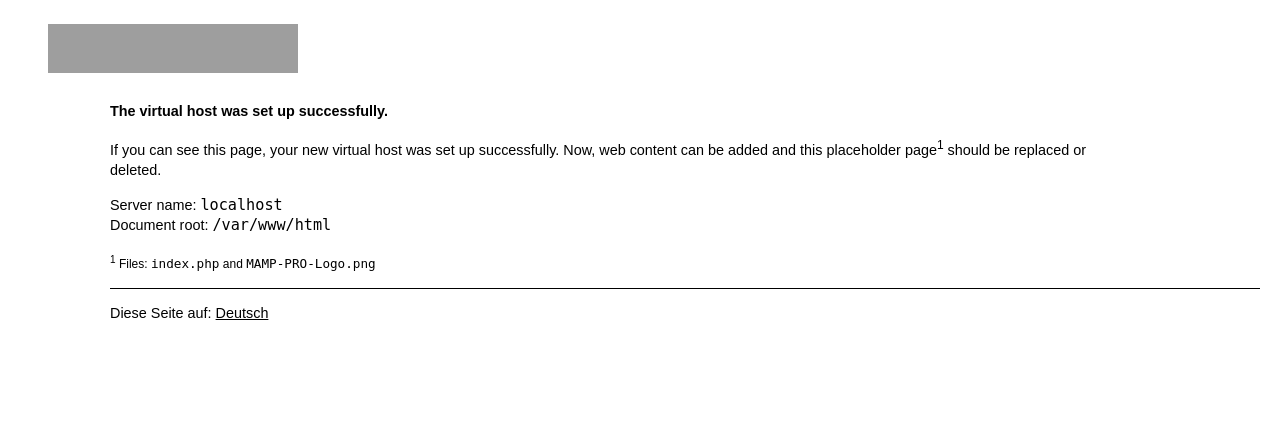
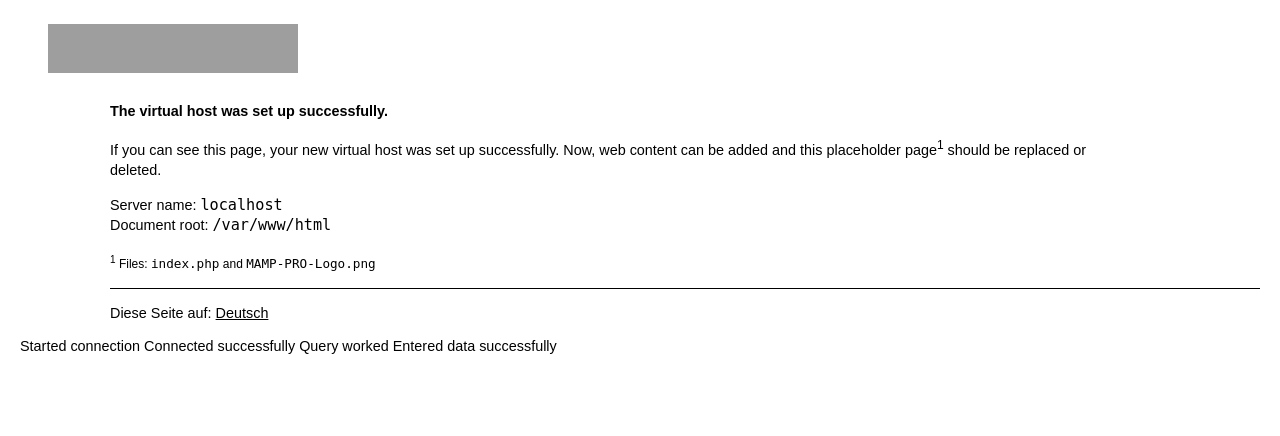
Before and after one commit to Roshinl/CSCE-310-Final-Project-Group-7, a PHP site: page /index.php in a window 1280 px wide. Shown: the top 436 px of the page. Run offline with PHP 8.4, Linux system fonts and the light colour scheme; grey boxes are pictures that could not be loaded.

Commit message:
php connection to db

```diff
--- /dev/null
+++ b/connection.php
@@ -0,0 +1,4 @@
+<?php
+mysql_connect('localhost','root','');
+mysql_select_db('g7_tutoring');
+?>
--- a/index.php
+++ b/index.php
@@ -1,4 +1,6 @@
 <?php
+    //include_once('connection.php');
+
 	$str_browser_language = !empty($_SERVER['HTTP_ACCEPT_LANGUAGE']) ? strtok(strip_tags($_SERVER['HTTP_ACCEPT_LANGUAGE']), ',') : '';
 	$str_browser_language = !empty($_GET['language']) ? $_GET['language'] : $str_browser_language;
 	switch (substr($str_browser_language, 0,2))
@@ -107,5 +109,53 @@
 
 <?php endif; ?>
 
+<?php
+    echo "Started connection\n";
+    $dbhost = 'localhost';
+    $dbuser = 'root';
+    $dbpass = '123';
+    $dbname = 'g7_tutoring';
+
+    //$conn = mysql_connect('localhost', 'root', '123');
+    $conn = new mysqli($dbhost, $dbuser, $dbpass, $dbname);
+
+    // if(! $conn ) {
+    //     echo "Couldn't connect";
+    //    die('Could not connect: ' . mysql_error());
+    // }
+    // else
+    // {
+    //     echo "Connected";
+    // }
+
+    if ($conn->connect_error) {
+        die("Connection failed: " . $conn->connect_error);
+    }
+
+    echo "Connected successfully\n";
+
+    $sql = 'INSERT INTO student '.
+       '(student_id, student_fname, student_lname) '.
+       'VALUES ( 123, "bob", "blah" )';
+
+    // mysql_select_db('g7_tutoring');
+    // $retval = mysql_query( $sql, $conn );
+
+    // if(! $retval ) {
+    //    die('Could not enter data: ' . mysql_error());
+    // }
+
+    if ($conn->query($sql) == TRUE) {
+        echo "Query worked\n";
+    }
+    else {
+        echo "failed with error: " . $sql . "<br>" . $conn->error;
+    }
+
+    echo "Entered data successfully\n";
+
+    $conn->close();
+?>
+
 </body>
 </html>
```
